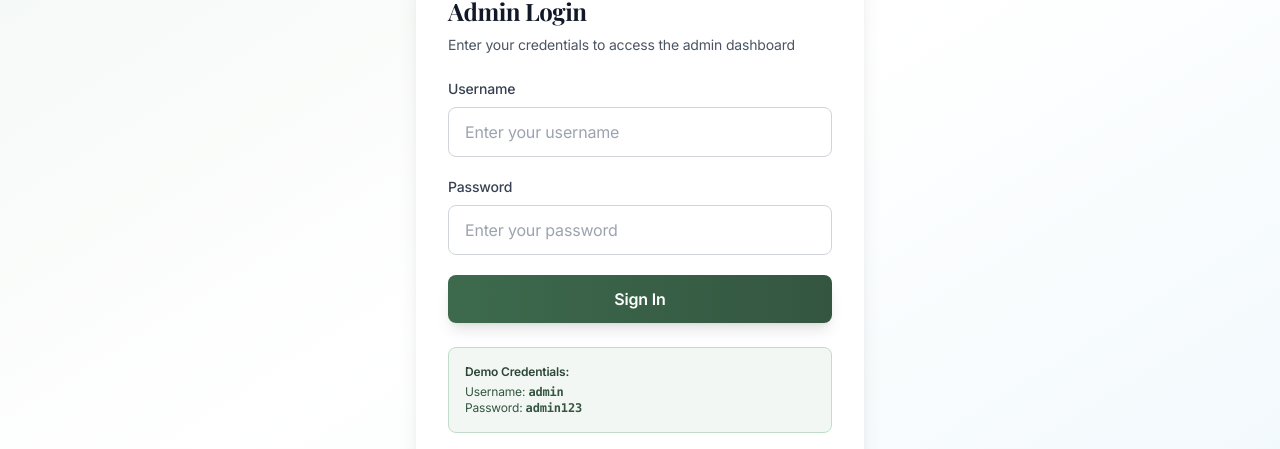
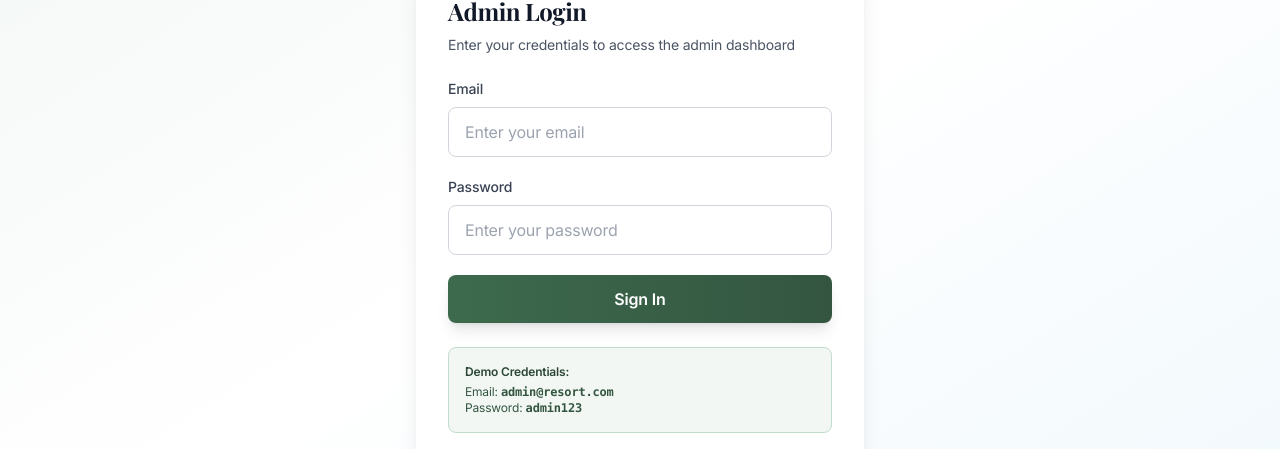
Before and after one commit to Truc4p/paradise-resort, a Next.js app: page /admin/login in a window 1280 px wide. Shown: the part 214-663 px from the top of the page. Built offline with nearby package versions, Linux system fonts and the light colour scheme.

Commit message:
fix: update admin login to use NextAuth instead of localStorage
- Replaced localStorage authentication with NextAuth signIn
- Changed username field to email field
- Updated demo credentials to show correct email
- Now properly authenticates with the database
- Fixes infinite 'Signing in...' state

```diff
--- a/app/admin/login/page.tsx
+++ b/app/admin/login/page.tsx
@@ -1,10 +1,12 @@
 'use client';
 
 import { useState } from 'react';
-import { useRouter } from 'next/navigation';
+import { useRouter, useSearchParams } from 'next/navigation';
+import { signIn } from 'next-auth/react';
 
 export default function AdminLogin() {
   const router = useRouter();
+  const searchParams = useSearchParams();
   const [credentials, setCredentials] = useState({
     username: '',
     password: '',
@@ -17,15 +19,24 @@ export default function AdminLogin() {
     setError('');
     setLoading(true);
 
-    // TODO: Replace with actual authentication API call
-    // For now, using simple demo credentials
-    if (credentials.username === 'admin' && credentials.password === 'admin123') {
-      // Set auth token in localStorage (replace with secure session/JWT in production)
-      localStorage.setItem('adminAuthenticated', 'true');
-      localStorage.setItem('adminUser', credentials.username);
-      router.push('/admin');
-    } else {
-      setError('Invalid username or password');
+    try {
+      const callbackUrl = searchParams.get('callbackUrl') || '/admin';
+
+      const result = await signIn('credentials', {
+        email: credentials.username,
+        password: credentials.password,
+        redirect: false,
+      });
+
+      if (result?.error) {
+        setError('Invalid username or password');
+        setLoading(false);
+      } else if (result?.ok) {
+        router.push(callbackUrl);
+        router.refresh();
+      }
+    } catch (err) {
+      setError('An error occurred during sign in');
       setLoading(false);
     }
   };
@@ -61,15 +72,15 @@ export default function AdminLogin() {
 
             <div>
               <label htmlFor="username" className="block text-sm font-medium text-gray-700 mb-2">
-                Username
+                Email
               </label>
               <input
-                type="text"
+                type="email"
                 id="username"
                 value={credentials.username}
                 onChange={(e) => setCredentials({ ...credentials, username: e.target.value })}
                 className="w-full px-4 py-3 border border-gray-300 rounded-lg focus:outline-none focus:ring-2 focus:ring-primary-500 focus:border-transparent transition-all"
-                placeholder="Enter your username"
+                placeholder="Enter your email"
                 required
               />
             </div>
@@ -102,7 +113,7 @@ export default function AdminLogin() {
           <div className="mt-6 p-4 bg-primary-50 border border-primary-200 rounded-lg">
             <p className="text-xs text-primary-800 font-semibold mb-1">Demo Credentials:</p>
             <p className="text-xs text-primary-700">
-              Username: <span className="font-mono font-semibold">admin</span>
+              Email: <span className="font-mono font-semibold">admin@resort.com</span>
             </p>
             <p className="text-xs text-primary-700">
               Password: <span className="font-mono font-semibold">admin123</span>
```
